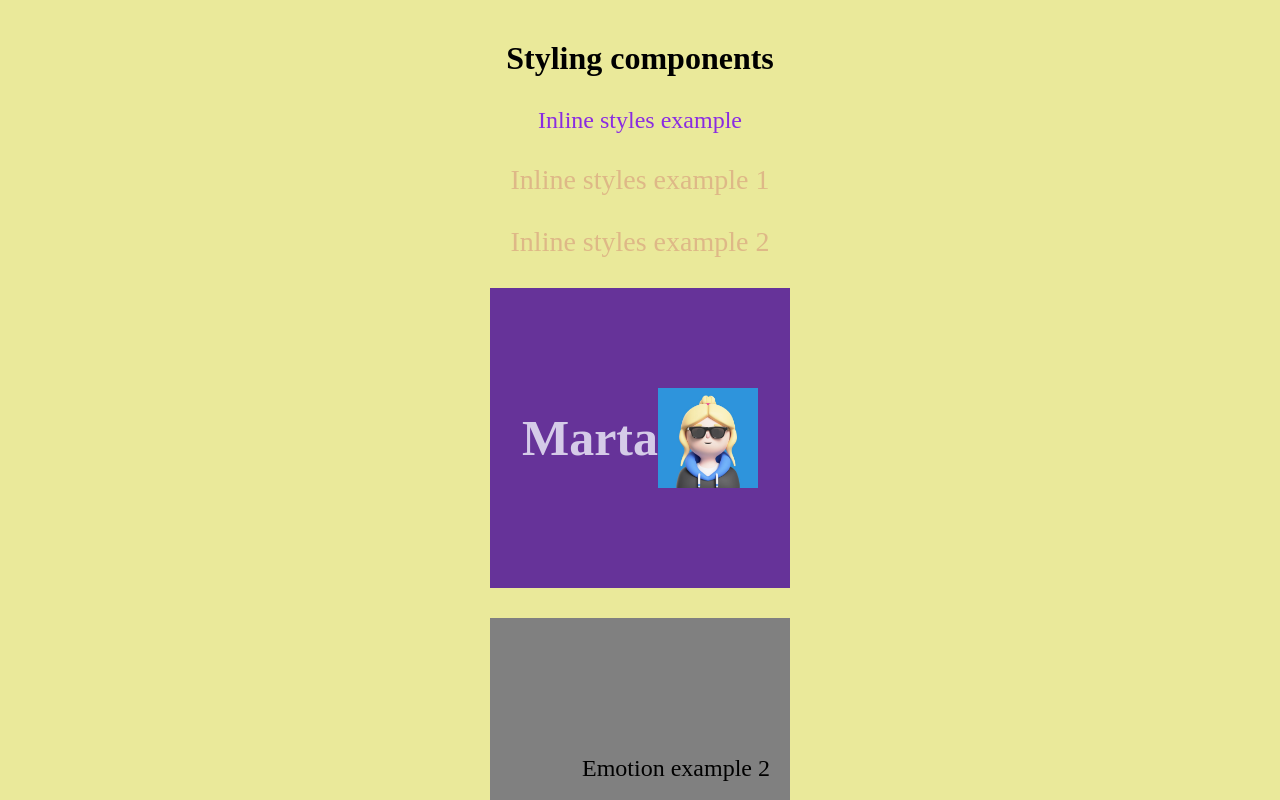
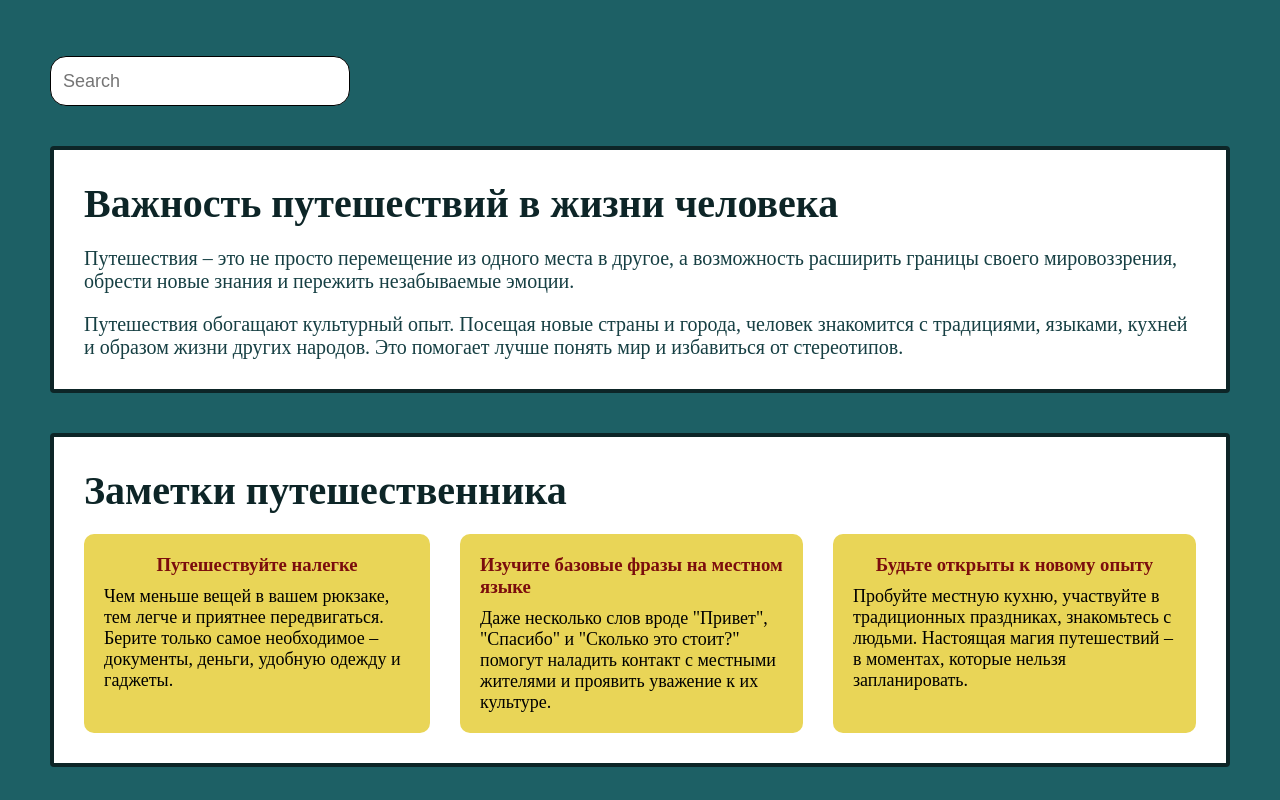
Before and after one commit to katezavertyaeva/55_react_ts, a React (Vite) app: page / in a window 1280 px wide. Shown: the top 800 px of the page. Built offline with nearby package versions, Linux system fonts and the light colour scheme.

Commit message:
add lesson10 frontend

```diff
--- a/src/App.tsx
+++ b/src/App.tsx
@@ -1,3 +1,5 @@
+import GlobalStyles from "./styles/GlobalStyles"
+
 //Lessons imports
 // импорт компонента Lesson06 по умолчанию
 // при импорте по умолчанию можно использовать другое названия для компонента
@@ -6,13 +8,15 @@
 // import Lesson07 from "./lessons/Lesson07/Lesson07"
 // import Lesson08 from "./lessons/Lesson08/Lesson08"
 // import Lesson06 from "./lessons/Lesson06/Lesson06"
-import Lesson09 from "./lessons/Lesson09/Lesson09"
+// import Lesson09 from "./lessons/Lesson09/Lesson09"
+import Lesson10 from "./lessons/Lesson10/Lesson10"
 
 
 //Homeworks imports
 // import Homework06 from "./homeworks/Homework06/Homework06"
 // import Homework07 from "./homeworks/Homework07/Homework07"
 // import Homework08 from "./homeworks/Homework08/Homework08"
+// import Homework09 from "./homeworks/Homework09/Homework09"
 
 //Consultations imports
 // import Consultation04 from "./consultations/Consultation04/Consultation04"
@@ -21,6 +25,7 @@
 
   return (
     <>
+      <GlobalStyles />
       {/* <Task6 /> */}
       {/* <Lesson06 /> */}
       {/* <Homework06 /> */}
@@ -29,7 +34,9 @@
       {/* <Lesson08/> */}
       {/* <Consultation04 /> */}
       {/* <Homework08 /> */}
-      <Lesson09 />
+      {/* <Lesson09 /> */}
+      {/* <Homework09 /> */}
+      <Lesson10 />
     </>
   )
 }
--- a/src/components/Input/Input.tsx
+++ b/src/components/Input/Input.tsx
@@ -1,4 +1,4 @@
-import './styles.css';
+import { InputContainer, Label, InputComponent } from './styles';
 import { InputProps } from './types';
 
 function Input({
@@ -8,21 +8,22 @@
   type = 'text',
   onChange,
   label,
-  id
+  id,
+  search
 }: InputProps) {
   return (
-    <div className='input-container'>
-      <label htmlFor={id}>{label}</label>
-      <input
-        className='input-component'
+    <InputContainer>
+      <Label htmlFor={id}>{label}</Label>
+      <InputComponent
         name={name}
         placeholder={placeholder}
         value={value}
         onChange={onChange}
         type={type}
         id={id}
+        isSearch = {search}
       />
-    </div>
+    </InputContainer>
   )
 }
 
--- /dev/null
+++ b/src/components/Input/styles.ts
@@ -0,0 +1,25 @@
+import styled from "@emotion/styled";
+
+interface InputComponentStyledProps {
+  isSearch?: boolean
+}
+
+export const InputContainer = styled.div`
+  display: flex;
+  flex-direction: column;
+  gap: 6px;
+`;
+
+export const InputComponent = styled.input<InputComponentStyledProps>`
+  width: 300px;
+  height: 50px;
+  padding: 12px;
+  outline: none;
+  border: 1px solid black;
+  border-radius: ${({ isSearch }) => isSearch ? '16px' : '4px'};
+  font-size: 18px;
+`;
+
+export const Label = styled.label`
+  font-size: 20px;
+`;
--- a/src/components/Input/types.ts
+++ b/src/components/Input/types.ts
@@ -7,5 +7,6 @@
   type?: 'text' | 'email' | 'number' | 'password' | 'tel',
   onChange?: (event: ChangeEvent<HTMLInputElement>) => void,
   label?: string,
-  id?: string
+  id?: string,
+  search?: boolean
 }
--- /dev/null
+++ b/src/homeworks/Homework09/Homework09.tsx
@@ -0,0 +1,18 @@
+import { Homework09Container, ProfileCard, Title, Description } from "./styles";
+
+function Homework09() {
+  return (
+    <Homework09Container>
+      <ProfileCard vip>
+        <Title>VIP Пользователь</Title>
+        <Description>Доступ к эксклюзивным функциям, персональный менеджер и приоритетная поддержка.</Description>
+      </ProfileCard>
+      <ProfileCard>
+        <Title>Обычный Пользователь</Title>
+        <Description>Стандартный доступ, базовые функции и поддержка в порядке очереди.</Description>
+      </ProfileCard>
+    </Homework09Container>
+  )
+}
+
+export default Homework09;
--- /dev/null
+++ b/src/homeworks/Homework09/styles.ts
@@ -0,0 +1,36 @@
+import styled from "@emotion/styled";
+
+interface ProfileCardStyledProps {
+  vip?: boolean
+}
+
+export const Homework09Container = styled.div`
+  display: flex;
+  justify-content: center;
+  align-items: center;
+  gap: 40px;
+  flex: 1;
+  padding: 60px;
+  background-color: rgb(188, 219, 219);
+`;
+
+export const ProfileCard = styled.div<ProfileCardStyledProps>`
+  display: flex;
+  flex-direction: column;
+  align-items: center;
+  justify-content: center;
+  gap: 20px;
+  width: ${({ vip }) => vip ? '650px' : '600px'};
+  height: ${({ vip }) => vip ? '550px' : '500px'};
+  padding: 20px;
+  background-color: ${({ vip }) => vip ? 'rgb(25, 23, 96)' : 'rgb(67, 65, 134)'};
+  color: white;
+  font-size: 20px;
+  border-radius: 6px;
+`;
+
+export const Title = styled.h2`
+  font-size: 40px;
+`;
+
+export const Description = styled.div``;
--- /dev/null
+++ b/src/lessons/Lesson10/Lesson10.tsx
@@ -0,0 +1,75 @@
+import Input from "../../components/Input/Input";
+import {
+  Lesson10Container,
+  SectionWrapper,
+  SectionTitle,
+  Description,
+  NoteBlock,
+  NoteDescription,
+  NoteTitle,
+  NotesContainer,
+  MainSection
+} from "./styles";
+
+function Lesson10() {
+  return (
+    <Lesson10Container>
+      {/* <Input name='search' placeholder="Search" search={true}/> */}
+      <Input name='search' placeholder="Search" search/>
+      <SectionWrapper>
+        <SectionTitle>Важность путешествий в жизни человека
+        </SectionTitle>
+        <Description>
+          Путешествия – это не просто перемещение из одного места в другое,
+          а возможность расширить границы своего мировоззрения, обрести новые знания и
+          пережить незабываемые эмоции.
+        </Description>
+        <Description>
+          Путешествия обогащают культурный опыт. Посещая новые страны и города,
+          человек знакомится с традициями, языками, кухней и образом жизни других народов.
+          Это помогает лучше понять мир и избавиться от стереотипов.
+        </Description>
+      </SectionWrapper>
+      <SectionWrapper>
+        <SectionTitle>Заметки путешественника
+        </SectionTitle>
+        <NotesContainer>
+          <NoteBlock>
+            <NoteTitle>Путешествуйте налегке</NoteTitle>
+            <NoteDescription>
+              Чем меньше вещей в вашем рюкзаке, тем легче и приятнее передвигаться.
+              Берите только самое необходимое – документы, деньги, удобную одежду и гаджеты.
+            </NoteDescription>
+          </NoteBlock>
+          <NoteBlock>
+            <NoteTitle>Изучите базовые фразы на местном языке
+            </NoteTitle>
+            <NoteDescription>
+              Даже несколько слов вроде "Привет", "Спасибо" и "Сколько это стоит?"
+              помогут наладить контакт с местными жителями и проявить уважение к их культуре.
+            </NoteDescription>
+          </NoteBlock>
+          <NoteBlock>
+            <NoteTitle>Будьте открыты к новому опыту
+            </NoteTitle>
+            <NoteDescription>
+              Пробуйте местную кухню, участвуйте в традиционных праздниках, знакомьтесь с людьми.
+              Настоящая магия путешествий – в моментах, которые нельзя запланировать.
+            </NoteDescription>
+          </NoteBlock>
+        </NotesContainer>
+      </SectionWrapper>
+      <MainSection>
+        <SectionTitle>Эйфелева башня</SectionTitle>
+        <Description>
+          Эйфелева башня – один из самых узнаваемых символов Франции и мира.
+          Она была построена к Всемирной выставке 1889 года и первоначально воспринималась с критикой,
+          но вскоре стала главным украшением Парижа. Башня достигает высоты 330 метров и состоит из
+          металлических конструкций весом более 10 000 тонн.
+        </Description>
+      </MainSection>
+    </Lesson10Container>
+  )
+}
+
+export default Lesson10;
--- /dev/null
+++ b/src/lessons/Lesson10/styles.ts
@@ -0,0 +1,80 @@
+import styled from "@emotion/styled";
+// Импорт функции css для создания шаблонов стилей
+import { css } from '@emotion/react'
+
+// export const = styled.``
+
+//Создаём переменную, которая будет содержать шаблон стилей для переиспользования
+const boxBasicStyles = css`
+    display: flex;
+    flex-direction: column;
+`
+
+export const Lesson10Container = styled.div`
+ //подстановка переменной, которая содержит шаблон стилей
+  ${boxBasicStyles}
+  /* display: flex;
+  flex-direction: column; */
+  gap: 40px;
+  flex: 1;
+  padding: 50px;
+  background-color: rgb(29, 96, 101);
+`
+
+export const SectionWrapper = styled.section`
+  ${boxBasicStyles}
+  gap: 20px;
+  padding: 30px;
+  background-color: white;
+  border: 4px solid  rgb(13, 37, 39);
+  border-radius: 4px;
+`
+
+export const SectionTitle = styled.div`
+  font-size: 40px;
+  color: rgb(13, 37, 39);
+  font-weight: bold;
+`
+
+export const Description = styled.p`
+  font-size: 20px;
+  color: rgb(22, 63, 67);
+`
+
+export const NotesContainer = styled.div`
+ ${boxBasicStyles}
+ flex-direction: row;
+ justify-content: center;
+ gap: 30px;
+`
+
+export const NoteBlock = styled.div`
+ ${boxBasicStyles}
+  align-items: center;
+  gap: 10px;
+  min-width: 200px;
+  padding: 20px;
+  background-color: rgb(233, 213, 87);
+  border-radius: 10px;
+`
+
+export const NoteTitle = styled.h3`
+ color: rgb(123, 13, 13);
+`
+
+export const NoteDescription = styled.p`
+ font-size: 18px;
+`
+
+// Расширение компонентов (наследование)
+export const MainSection = styled(SectionWrapper)`
+ box-shadow: 3px 3px 10px rgb(230, 224, 224);
+ color: rgb(72, 18, 76);
+
+ //добавление псевдокласса к стилизованному компоненту
+ //обязательно используем знак & для привязки к стилизованному компоненту
+ &:hover {
+  background-color: rgb(192, 219, 217);
+  border: none;
+ }
+`
--- a/src/main.tsx
+++ b/src/main.tsx
@@ -1,6 +1,5 @@
 // import { StrictMode } from 'react'
 import { createRoot } from 'react-dom/client'
-import './index.css'
 import App from './App.tsx'
 
 createRoot(document.getElementById('root')!).render(
--- a/src/index.css
+++ b/src/styles/GlobalStyles.tsx
@@ -1,4 +1,7 @@
-* {
+import { Global, css } from '@emotion/react';
+
+const globalStyles = css`
+  * {
   box-sizing: border-box;
 }
 
@@ -24,3 +27,10 @@
   display: flex;
   min-height: 100%;
 }
+`;
+
+function GlobalStyles() {
+  return <Global styles={globalStyles} />
+}
+
+export default GlobalStyles
```
Also changed, not shown: src/components/Input/styles.css (deleted, +0 -19 lines).
